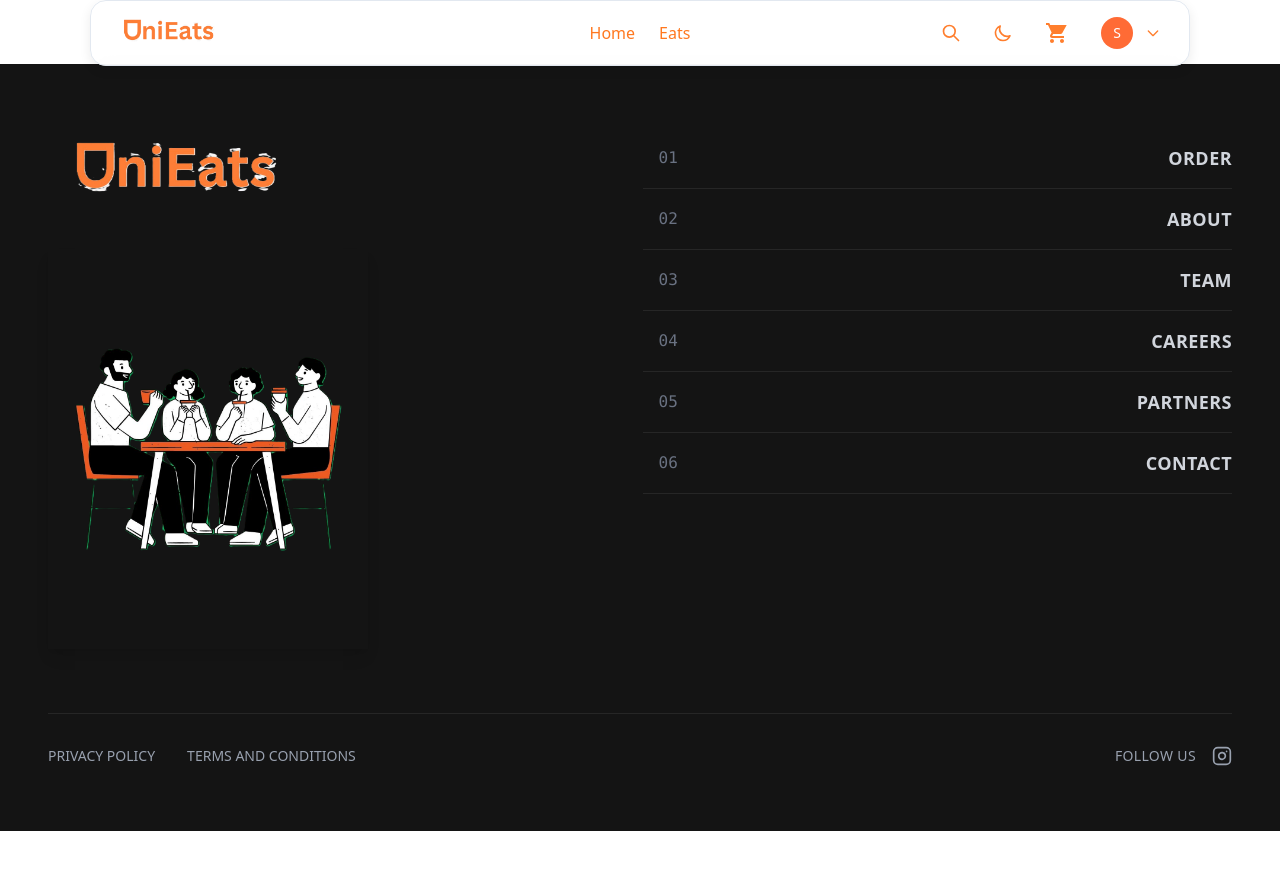
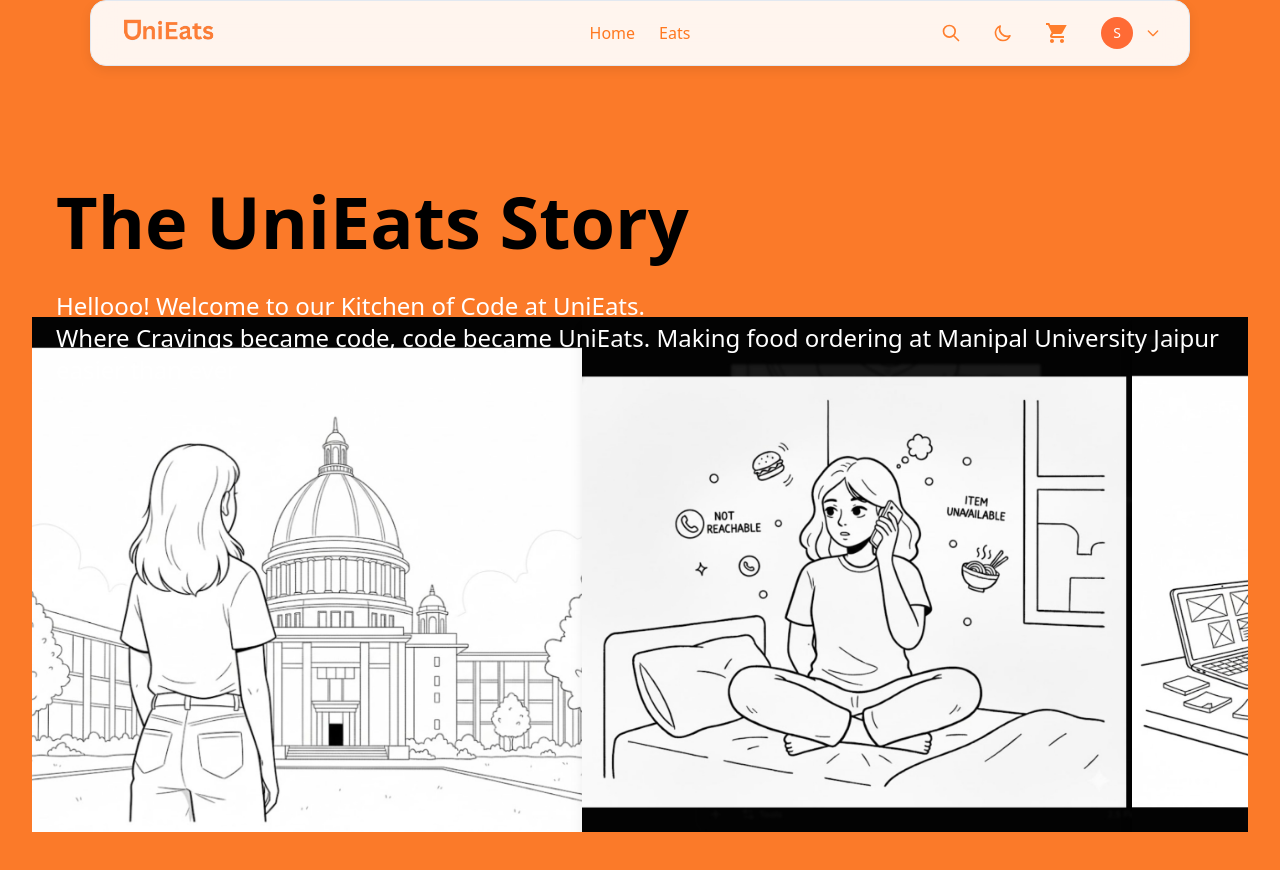
Before and after one commit to vasiprashanti/Unieats, a React (Vite) app in the folder apps/user-web/: page /about in a window 1280 px wide. Shown: the top 870 px of the page. Before the commit the page ends 831 px from the top, so only its background shows below. Built offline with nearby package versions, Linux system fonts and the light colour scheme; no server answers; sample sign-in values are in the browser's storage.

Commit message:
ui about section

```diff
--- a/apps/user-web/src/pages/AboutUs.jsx
+++ b/apps/user-web/src/pages/AboutUs.jsx
@@ -1,14 +1,125 @@
-import React from "react";
-import Navbar from '../components/Navigation/Navbar';
-import Footer from '../components/Footer';
+import React, { useEffect, useRef } from "react";
+import Navbar from "../components/Navigation/Navbar";
+import Footer from "../components/Footer";
+import { gsap } from "gsap";
+import { ScrollTrigger } from "gsap/ScrollTrigger";
+
+gsap.registerPlugin(ScrollTrigger);
 
 export default function AboutUs() {
+  const scrollRef = useRef(null);
+  const typewriterRef = useRef(null);
+
+  useEffect(() => {
+    const scrollContainer = scrollRef.current;
+
+    function initHorizontalScroll() {
+      const totalWidth = scrollContainer.scrollWidth;
+      const viewportWidth = window.innerWidth;
+
+      gsap.to(scrollContainer, {
+        x: -(totalWidth - viewportWidth),
+        ease: "none",
+        scrollTrigger: {
+          trigger: scrollContainer.parentNode,
+          start: "top top",
+          end: () => "+=" + scrollContainer.offsetWidth,
+          scrub: true,
+          pin: true,
+        },
+      });
+    }
+
+    initHorizontalScroll();
+
+    // Recalculate on resize
+    window.addEventListener("resize", () => {
+      ScrollTrigger.refresh();
+    });
+
+    // Typewriter Effect
+    const text = `Hellooo! Welcome to our Kitchen of Code at UniEats. \nWhere Cravings became code, code became UniEats. Making food ordering at Manipal University Jaipur easier than ever.`;
+    let i = 0;
+
+    function type() {
+      if (i < text.length) {
+        typewriterRef.current.innerHTML += text.charAt(i);
+        i++;
+        setTimeout(type, 40);
+      }
+    }
+
+    ScrollTrigger.create({
+      trigger: scrollContainer.parentNode,
+      start: "top 80%",
+      onEnter: () => type(),
+    });
+
+    return () => {
+      ScrollTrigger.killAll();
+    };
+  }, []);
+
   return (
-    <div className="min-h-screen transition-colors duration-300"
-         style={{ backgroundColor: 'hsl(var(--background))' }}>
+    <div className="min-h-screen transition-colors duration-300 bg-[#fb7a29]">
       <Navbar />
       <div className="p-8">
+        <section className="relative w-full min-h-screen flex flex-col items-start overflow-hidden px-6 pt-24 md:pt-32 lg:pt-36">
+          {/* Header */}
+          <h2 className="text-[3.5rem] md:text-[4rem] lg:text-[4.5rem] font-extrabold text-black mb-6 z-10 relative leading-tight">
+            The UniEats Story
+          </h2>
 
+          {/* Typewriter text */}
+          <div
+            ref={typewriterRef}
+            className="text-white text-lg md:text-xl lg:text-2xl whitespace-pre-wrap break-words min-h-[80px] mb-6 z-10 relative"
+          ></div>
+
+          {/* Horizontal scroll images (centered vertically) */}
+          {/* Horizontal scroll images slightly lower than the text */}
+<div
+  ref={scrollRef}
+  className="flex flex-row absolute left-0 top-[70%] -translate-y-1/2 w-max"
+>
+  <img
+    src="1.jpg"
+    alt="Scene 1"
+    className="w-[500px] md:w-[500px] lg:w-[550px] h-[400px] md:h-[500px] lg:h-[550px] object-cover shadow-lg"
+  />
+  <img
+    src="2.jpg"
+    alt="Scene 2"
+    className="w-[500px] md:w-[500px] lg:w-[550px] h-[400px] md:h-[500px] lg:h-[550px] object-cover shadow-lg"
+  />
+  <img
+    src="3.jpg"
+    alt="Scene 3"
+    className="w-[500px] md:w-[500px] lg:w-[550px] h-[400px] md:h-[500px] lg:h-[550px] object-cover shadow-lg"
+  />
+  <img
+    src="4.jpg"
+    alt="Scene 4"
+    className="w-[500px] md:w-[500px] lg:w-[550px] h-[400px] md:h-[500px] lg:h-[550px] object-cover shadow-lg"
+  />
+  <img
+    src="5.jpg"
+    alt="Scene 5"
+    className="w-[500px] md:w-[500px] lg:w-[550px] h-[400px] md:h-[500px] lg:h-[550px] object-cover shadow-lg"
+  />
+  <img
+    src="6.jpg"
+    alt="Scene 6"
+    className="w-[500px] md:w-[500px] lg:w-[550px] h-[400px] md:h-[500px] lg:h-[550px] object-cover shadow-lg"
+  />
+  <img
+    src="8.jpg"
+    alt="Scene 8"
+    className="w-[500px] md:w-[500px] lg:w-[550px] h-[400px] md:h-[500px] lg:h-[550px] object-cover shadow-lg"
+  />
+</div>
+
+        </section>
       </div>
       <Footer />
     </div>
```
